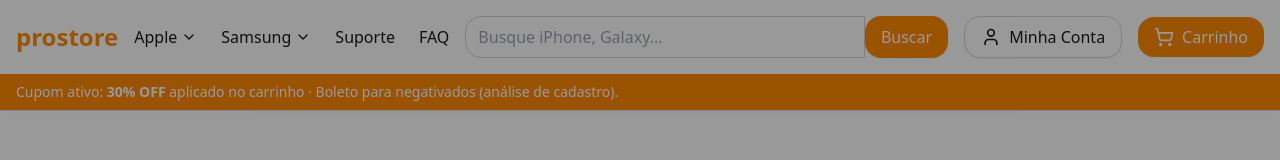
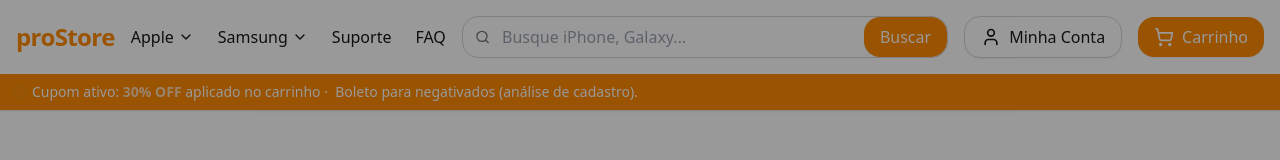
Before and after one commit to blogmarinaluz/SiteOficial, a Next.js app: page / in a window 1280 px wide. Shown: the top 160 px of the page. Built offline with nearby package versions, Linux system fonts and the light colour scheme.

Commit message:
Update Header.tsx

```diff
--- a/src/components/Header.tsx
+++ b/src/components/Header.tsx
@@ -1,15 +1,32 @@
 "use client";
 import Link from "next/link";
 import { useEffect, useMemo, useState } from "react";
-import { ShoppingCart, User, ChevronDown } from "lucide-react";
+import { ShoppingCart, User, ChevronDown, Search } from "lucide-react";
 import products from "@/data/products.json";
 import { useCart } from "@/hooks/useCart";
 
-function uniqueBy<T, K extends string | number>(arr: T[], key: (t: T) => K) {
-  const map = new Map<K, T>();
-  for (const it of arr) {
-    const k = key(it);
-    if (!map.has(k)) map.set(k, it);
+/** Pega o "nome base" do modelo (sem GB/cor) */
+function baseModelName(p: any) {
+  if (p.model_base) return String(p.model_base);
+  if (p.model_key) {
+    // Ex.: "iphone 14" já serve p/ buscar todas as variações
+    return String(p.model_key).replace(/_/g, " ");
+  }
+  let s = String(p.name || "");
+  s = s.replace(/\b(64|128|256|512|1024|1tb)\s*gb?\b/gi, ""); // remove GB
+  s = s.replace(/\s-\s.*$/g, ""); // remove “- cor …”
+  return s.trim();
+}
+/** Chave de agrupamento (modelo) */
+function modelKey(p: any) {
+  return (p.model_key || baseModelName(p)).toLowerCase().trim();
+}
+/** Únicos por modelo */
+function uniqueModels(list: any[]) {
+  const map = new Map<string, any>();
+  for (const p of list) {
+    const k = modelKey(p);
+    if (!map.has(k)) map.set(k, p);
   }
   return Array.from(map.values());
 }
@@ -19,24 +36,25 @@ export function Header() {
   const { items } = useCart();
   const count = items.reduce((s, i) => s + i.qty, 0);
 
-  const appleList = useMemo(
-    () =>
-      uniqueBy(
-        (products as any[]).filter((p) => p.brand?.toLowerCase() === "apple"),
-        (p: any) => p.model_key
-      ).slice(0, 8),
-    []
+  const appleModels = useMemo(() => {
+    const arr = (products as any[]).filter(
+      (p) => String(p.brand || "").toLowerCase() === "apple"
     );
-  const samsungList = useMemo(
-    () =>
-      uniqueBy(
-        (products as any[]).filter((p) => p.brand?.toLowerCase() === "samsung"),
-        (p: any) => p.model_key
-      ).slice(0, 8),
-    []
+    return uniqueModels(arr)
+      .map((p) => ({ label: baseModelName(p), q: modelKey(p) }))
+      .slice(0, 14);
+  }, []);
+
+  const samsungModels = useMemo(() => {
+    const arr = (products as any[]).filter(
+      (p) => String(p.brand || "").toLowerCase() === "samsung"
     );
+    return uniqueModels(arr)
+      .map((p) => ({ label: baseModelName(p), q: modelKey(p) }))
+      .slice(0, 14);
+  }, []);
 
-  // MENU CONTROLADO PRA NÃO SUMIR NO HOVER
+  // Dropdown que não some
   const [open, setOpen] = useState<null | "apple" | "samsung">(null);
   let timer: any;
   function onEnter(k: "apple" | "samsung") {
@@ -45,73 +63,74 @@ export function Header() {
   }
   function onLeave() {
     clearTimeout(timer);
-    timer = setTimeout(() => setOpen(null), 180);
+    timer = setTimeout(() => setOpen(null), 140);
   }
   useEffect(() => () => clearTimeout(timer), []);
 
   return (
     <header className="header">
       <div className="container py-4 flex items-center gap-4">
-        <Link href="/" className="text-2xl font-extrabold text-accent">
-          prostore
+        {/* Marca com S maiúsculo */}
+        <Link href="/" className="text-2xl font-extrabold text-accent tracking-tight">
+          proStore
         </Link>
 
         <nav className="hidden md:flex gap-6">
+          {/* APPLE */}
           <div
             className="relative"
             onMouseEnter={() => onEnter("apple")}
             onMouseLeave={onLeave}
           >
-            <Link href="/categoria/apple" className="menu-link flex items-center gap-1">
+            <button className="menu-link flex items-center gap-1">
               Apple <ChevronDown className="w-4 h-4" />
-            </Link>
+            </button>
             {open === "apple" && (
-              <div className="absolute left-0 mt-2 bg-white border rounded-2xl shadow-lg p-3 w-80 z-50"
+              <div
+                className="absolute left-0 mt-2 bg-white border rounded-2xl shadow-lg p-3 w-[22rem] z-50"
                 onMouseEnter={() => onEnter("apple")}
-                   onMouseLeave={onLeave}>
+                onMouseLeave={onLeave}
+              >
                 <div className="grid grid-cols-2 gap-2 text-sm">
-                  {appleList.map((m: any) => (
+                  {appleModels.map((m) => (
                     <Link
-                      key={m.model_key}
-                      href={`/buscar?q=${encodeURIComponent(m.model_key)}`}
+                      key={m.q}
+                      href={`/buscar?q=${encodeURIComponent(m.q)}`}
                       className="hover:text-accent"
                     >
-                      {m.name}
+                      {m.label}
                     </Link>
                   ))}
-                  <Link href="/categoria/apple" className="text-accent font-medium mt-1">
-                    Mais modelos…
-                  </Link>
                 </div>
               </div>
             )}
           </div>
 
+          {/* SAMSUNG */}
           <div
             className="relative"
             onMouseEnter={() => onEnter("samsung")}
             onMouseLeave={onLeave}
           >
-            <Link href="/categoria/samsung" className="menu-link flex items-center gap-1">
+            <button className="menu-link flex items-center gap-1">
               Samsung <ChevronDown className="w-4 h-4" />
-            </Link>
+            </button>
             {open === "samsung" && (
-              <div className="absolute left-0 mt-2 bg-white border rounded-2xl shadow-lg p-3 w-80 z-50"
+              <div
+                className="absolute left-0 mt-2 bg-white border rounded-2xl shadow-lg p-3 w-[22rem] z-50"
                 onMouseEnter={() => onEnter("samsung")}
-                   onMouseLeave={onLeave}>
+                onMouseLeave={onLeave}
+              >
                 <div className="grid grid-cols-2 gap-2 text-sm">
-                  {samsungList.map((m: any) => (
+                  {samsungModels.map((m) => (
                     <Link
-                      key={m.model_key}
-                      href={`/buscar?q=${encodeURIComponent(m.model_key)}`}
+                      key={m.q}
+                      href={`/buscar?q=${encodeURIComponent(m.q)}`}
                       className="hover:text-accent"
                     >
-                      {m.name}
+                      {m.label}
                     </Link>
                   ))}
-                  <Link href="/categoria/samsung" className="text-accent font-medium mt-1">
-                    Mais modelos…
-                  </Link>
                 </div>
               </div>
             )}
@@ -121,18 +140,24 @@ export function Header() {
           <Link className="menu-link" href="/faq">FAQ</Link>
         </nav>
 
-        <form action="/buscar" className="flex-1 flex max-w-xl">
+        {/* BUSCA compacta e alinhada */}
+        <form action="/buscar" className="ml-auto flex-1 flex max-w-xl">
+          <div className="w-full flex items-center border border-zinc-300 rounded-2xl overflow-hidden">
+            <Search className="w-5 h-5 ml-3 text-zinc-500" />
             <input
               name="q"
               value={q}
               onChange={(e) => setQ(e.target.value)}
               placeholder="Busque iPhone, Galaxy..."
-            className="w-full border border-zinc-300 rounded-l-2xl px-3 py-2 outline-none"
+              className="w-full px-3 py-2 outline-none"
             />
-          <button className="btn-primary rounded-l-none">Buscar</button>
+            <button className="btn-primary rounded-none rounded-r-2xl px-4">
+              Buscar
+            </button>
+          </div>
         </form>
 
-        <Link className="btn-outline relative" href="/minha-conta">
+        <Link className="btn-outline relative hidden sm:inline-flex" href="/minha-conta">
           <User className="w-5 h-5 mr-2" /> Minha Conta
         </Link>
 
@@ -146,9 +171,14 @@ export function Header() {
         </Link>
       </div>
 
+      {/* BARRA DE AVISO melhoradinha, com pulso no cupom */}
       <div className="bg-accent text-white">
-        <div className="container py-2 text-sm">
-          Cupom ativo: <b>30% OFF</b> aplicado no carrinho · Boleto para negativados (análise de cadastro).
+        <div className="container py-2 text-sm flex items-center gap-2">
+          <span className="inline-flex h-2 w-2 rounded-full bg-white animate-ping" />
+          <span>
+            Cupom ativo: <b className="animate-pulse">30% OFF</b> aplicado no carrinho ·
+            &nbsp;Boleto para negativados (análise de cadastro).
+          </span>
         </div>
       </div>
     </header>
```
Lines whose indentation alone changed are shown as unchanged.
